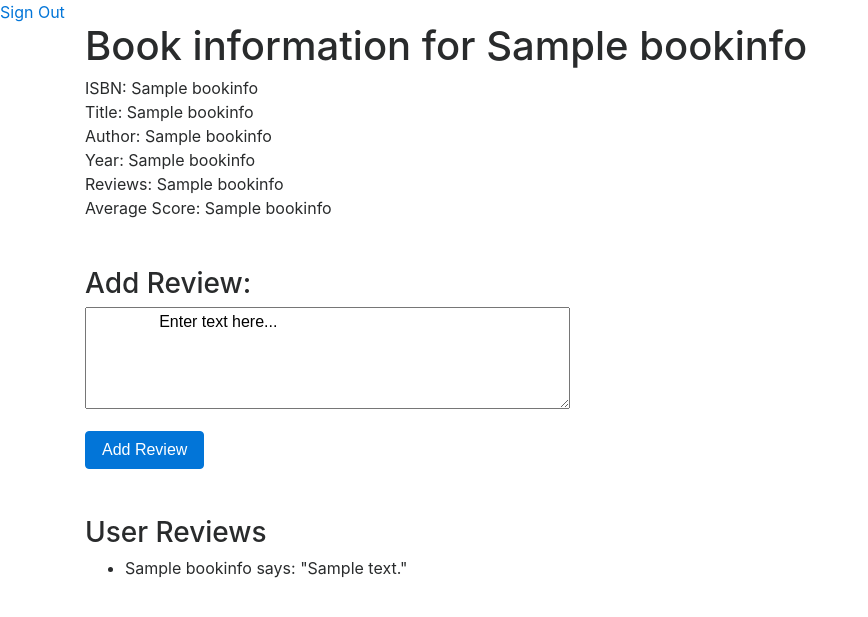
After one commit to gauravsgr/project1, a Flask app: template templates/bookinfo.html in a window 1280 px wide. The commit adds this page. Shown: the top 617 px of the page, without its empty margins (0-868 px from the left). Run offline with Flask 2, Linux system fonts and the light colour scheme; the template is opened without the code that fills it: most values are stand-ins (such as "Sample title", 1, 10 or a date in 2020); parts of the project's set-up code (start-up, migrations or seed data) failed here and were passed over; some libraries are stand-ins or nearby versions.

Commit message:
Added in functionality to add reviews

```diff
--- a/application.py
+++ b/application.py
@@ -2,10 +2,11 @@ import os
 import psycopg2
 import requests
 
-from flask import Flask, session, render_template, jsonify, request
+from flask import Flask, session, render_template, jsonify, request, redirect, url_for
 from flask_session import Session
 from sqlalchemy import create_engine
 from sqlalchemy.orm import scoped_session, sessionmaker
+from datetime import date
 
 app = Flask(__name__)
 
@@ -23,9 +24,11 @@ engine = create_engine(os.getenv("DATABASE_URL"))
 db = scoped_session(sessionmaker(bind=engine))
 
 
+
 @app.route("/")
 @app.route("/index.html")
 def index():
+    """The home page method"""
     if 'user' in session:
         return render_template("search.html")
     return render_template("index.html")
@@ -62,52 +65,68 @@ def authenticate():
 
 @app.route("/logout", methods=["POST", "GET"])
 def logout():
-    if 'user' in session:
-        session.pop('user', None) # delete user info from session
-        return render_template("index.html")
+    """"The Logout clears session and returns to index page"""
+    session.clear()
+    return redirect(url_for('index'))
 
 
 
 @app.route("/search", methods=["POST", "GET"])
 def search():
+    """Return the list of books that match the user search query even partially to title, author, isbn or year"""
     bookstr = request.form.get("bookstring")
-
     # Get all the books that match bookstring
-    # search_string = "SELECT * FROM books WHERE isbn LIKE " + "'\%" + bookstr + "\%'" + " OR WHERE title LIKE " + "'\%" + bookstr + "\%'" + " OR WHERE author LIKE " + "'\%" + bookstr + "\%'"
-    search_string = "SELECT * FROM books WHERE author = '" + bookstr +"'"
+    search_string = "SELECT * FROM books WHERE isbn LIKE " + "'%" + bookstr + "%'" + " OR title LIKE " + "'%" + bookstr + "%'" + " OR author LIKE " + "'%" + bookstr + "%'"
     books = db.execute(search_string).fetchall()
-
     return render_template("search.html", books=books, user = session['user'])
 
 
-@app.route("/bookinfo/<string:isbn>", methods=["GET"])
+@app.route("/bookinfo/<string:isbn>", methods=["GET", "POST"])
 def get_book_info_page(isbn):
-
+    """Getting the book details based on ISBN and showing to the user"""
     res = requests.get("http://127.0.0.1:5000/api/bookinfo/" + isbn)
-    title = res.json()["title"]
-    author = res.json()["author"]
-    year = res.json()["year"]
-    isbn = res.json()["isbn"]
-    review_count = res.json()["review_count"]
-    average_score = res.json()["average_score"]
-    #print(title + '|' + author + '|' + year + '|' + isbn + '|' + review_count + '|' + average_score) """
-    return render_template("bookinfo.html", title=title, author=author, year=year, isbn=isbn, review_count=review_count, average_score=average_score)
+    reviews = db.execute("SELECT * FROM reviews where isbn = :isbn",
+                                    {"isbn": isbn}).fetchall()
+    bookinfo = []
+    bookinfo.append(res.json()["title"])
+    bookinfo.append(res.json()["author"])
+    bookinfo.append(res.json()["year"])
+    bookinfo.append(res.json()["isbn"])
+    bookinfo.append(res.json()["review_count"])
+    bookinfo.append(res.json()["average_score"])
+    bookinfo.append(reviews)
+    # session['bookinfo'] = bookinfo
+    # return render_template("bookinfo.html", bookinfo = session["bookinfo"]) //Storing bookinfo in session was causing the race condition.
+    return render_template("bookinfo.html", bookinfo = bookinfo)
 
 
 
-@app.route("/api/bookinfo/<string:isbn>", methods=["GET"])
+@app.route("/add_review/<string:isbn>", methods=["POST", "GET"])
+def add_review(isbn):
+    """Add the review of the book in the database to show to all users"""
+    username = session["user"]
+    review = request.form.get("review")
+    # If user already has a review then do nothing
+    preview = db.execute("SELECT * FROM reviews where uname = :username and isbn = :isbn",
+                                    {"username": username, "isbn": isbn}).fetchone()
+    # Checking is the user has already posted a review
+    if preview is None:
+        db.execute("INSERT INTO reviews (isbn, uname, review, date) VALUES (:isbn, :uname, :review, :date)",
+                {"isbn": isbn, "uname": username, "review": review, "date": str(date.today())})
+        db.commit()
+    return redirect(url_for('get_book_info_page', isbn = isbn))
+
+
+
+@app.route("/api/bookinfo/<string:isbn>", methods=["GET", "POST"])
 def get_book_info(isbn):
     """Return details of a single book"""
-
     book = db.execute("SELECT * FROM books where ISBN = :isbn",
                         {"isbn":isbn}).fetchone()
-
     # Make sure book exists.
     if book is None:
         return jsonify({"error": "Invalid book ISBN"}), 422
-
     res = requests.get("https://www.goodreads.com/book/review_counts.json", params={"key": os.getenv("goodreadskey"), "isbns": isbn})
-
     with app.app_context():
         resp =  jsonify({
                 "title": book.title,
@@ -120,14 +139,12 @@ def get_book_info(isbn):
     return resp
 
 
-def test():
-    print("Hello World")
-
 
 def main():
+    """Test function"""
     print(get_book_info('5559609129')) #valid book isbn
     #print(get_book_info('12')) #invalid book isbn
-    #print(test())
+
 
 
 if __name__ == "__main__":
--- /dev/null
+++ b/templates/bookinfo.html
@@ -0,0 +1,42 @@
+{% extends "layout.html" %}
+
+{% block title %}
+    Books and Reviews
+{% endblock %}
+
+{% block body %}
+    <h1>Book information for {{bookinfo[0]}} </h1>
+
+    ISBN: {{bookinfo[3]}} <br>
+    Title: {{bookinfo[0]}} <br>
+    Author: {{bookinfo[1]}} <br>
+    Year: {{bookinfo[2]}} <br>
+    Reviews: {{bookinfo[4]}} <br>
+    Average Score: {{bookinfo[5]}} <br><br><br>
+
+
+    <h3>Add Review:</h3>
+    <form action = "{{ url_for('add_review', isbn=bookinfo[3]) }}" method="POST">
+        <div class="form-group">
+            <textarea rows="4" cols="50" name="review">
+                Enter text here...</textarea>
+            <br>
+        </div>
+        <button type="submit" class="btn btn-primary">Add Review</button>
+    </form>
+    <br>
+    <br>
+
+    <h3>User Reviews</h3>
+    <ul>
+        {% for review in bookinfo[6] %}
+            <li>{{ review.uname }} says: "{{ review.review }}"</li>
+        {% else %}
+            <li>No reviews.</li>
+        {% endfor %}
+    </ul>
+
+
+
+
+{% endblock %}
--- a/templates/layout.html
+++ b/templates/layout.html
@@ -5,6 +5,7 @@
         <link rel="stylesheet" href="https://maxcdn.bootstrapcdn.com/bootstrap/4.0.0-beta.3/css/bootstrap.min.css" integrity="sha384-Zug+QiDoJOrZ5t4lssLdxGhVrurbmBWopoEl+M6BdEfwnCJZtKxi1KgxUyJq13dy" crossorigin="anonymous">
     </head>
     <body>
+        <a href="/logout">Sign Out</a>
         <div class="container">
             {% block body %}
             {% endblock %}
```
Also changed, not shown: templates/search.html (+7 -8 lines), README.md.
